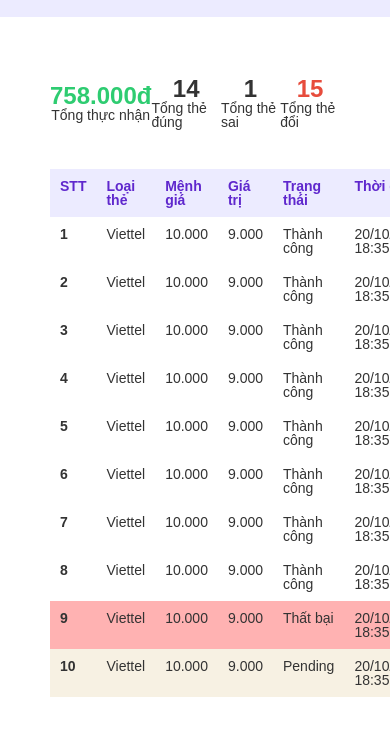
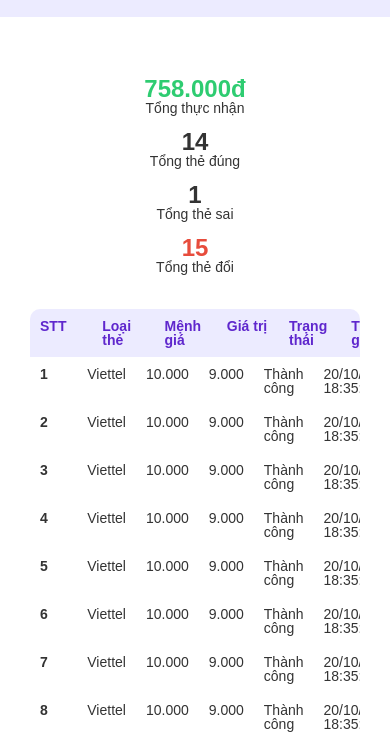
Before and after one commit to HHiepz/Card2kDS01.github.io, a plain HTML site: page history.html in a window 390 px wide. Shown: the part 110-844 px from the top of the page. Drawn offline with Linux system fonts and the light colour scheme.

Commit message:
Upload Source

```diff
--- a/assets/css/base.css
+++ b/assets/css/base.css
@@ -149,6 +149,7 @@ aside,
         overflow: scroll;
     }
 
+
     .cardDiscount__details-table td span {
         display: block;
     }
@@ -193,6 +194,11 @@ aside,
         display: flex;
         flex-direction: column;
         overflow: scroll;
+    }
+
+    .history {
+        overflow: scroll;
+        padding: 0 !important;
     }
 
     .cardDiscount__details-table td span {
@@ -242,4 +248,12 @@ aside,
         margin-bottom: 1rem;
     }
 
+    .statis {
+        display: flex;
+        flex-direction: column;
+    }
+
+    .statis__box {
+        margin-bottom: 1.5rem;
+    }
 }
--- a/assets/css/history.css
+++ b/assets/css/history.css
@@ -33,8 +33,8 @@
 }
 
 .history__table {
+    width: 100%;
     border-collapse: collapse;
-    width: 100%;
 }
 
 .history__table thead {
@@ -47,6 +47,12 @@
     font-size: 1.4rem;
     font-weight: bold;
     color: var(--text-hover);
+    flex: 1;
+}
+
+.history__table tbody tr,
+.history__table thead tr {
+    display: flex;
 }
 
 .history__table tbody tr:hover {
@@ -58,6 +64,7 @@
     text-align: left;
     font-size: 1.4rem;
     color: var(--text-color);
+    flex: 1;
 }
 
 .history__table tbody tr td:first-child {
```
